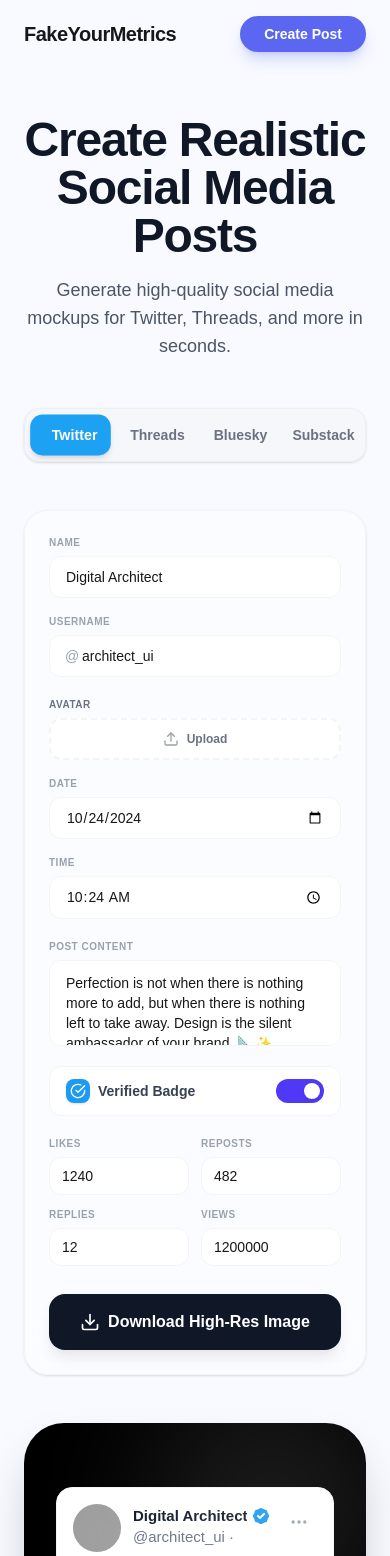
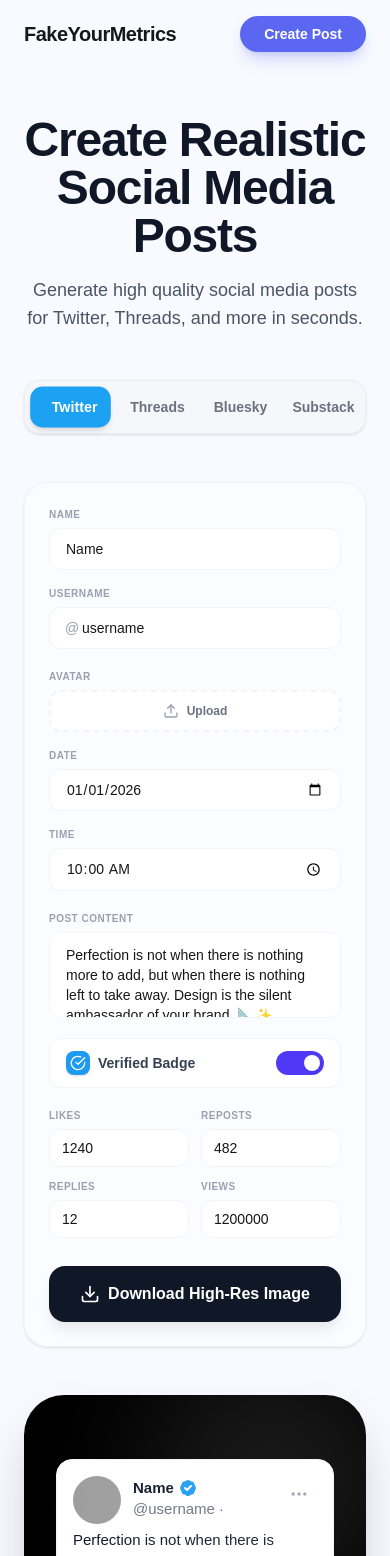
Before and after one commit to samuel-samson06/fake_your_metrics, a Next.js app: page / in a window 390 px wide. Shown: the top 1556 px of the page. Built offline with nearby package versions, Linux system fonts and the light colour scheme; grey boxes are pictures that could not be loaded.

Commit message:
fix: Worked on the user downloading the post that they want with their image in place

```diff
--- a/components/homepage/Footer.tsx
+++ b/components/homepage/Footer.tsx
@@ -7,7 +7,7 @@
         <div className="flex flex-col gap-2 text-center md:text-left">
           <div className="text-lg font-bold text-gray-900">FakeYourMetrics</div>
           <p className="text-xs text-gray-500">
-            © 2024 FakeYourMetrics. Built for architects of digital presence.
+            © 2026 FakeYourMetrics. Built for architects of digital presence.
           </p>
         </div>
 
--- a/components/homepage/Form.tsx
+++ b/components/homepage/Form.tsx
@@ -1,7 +1,8 @@
-import React, { useCallback, useState } from 'react'
-import { PostState } from './Main'
+import React, { useCallback, useMemo, useState } from 'react'
 import { toPng } from 'html-to-image'
 import { FiDownload, FiCheckCircle, FiUpload, FiAlertCircle } from 'react-icons/fi'
+import { PostState } from './Main'
+import avatar from "@/public/avatar.jpg"
 
 interface FormProps {
   state: PostState
@@ -17,80 +18,100 @@
   profileImage?: string
 }
 
+const waitForImages = (node: HTMLElement): Promise<void[]> => {
+  const images = Array.from(node.querySelectorAll('img'))
+  return Promise.all(
+    images.map((img) => {
+      if (img.complete && img.naturalHeight !== 0) return Promise.resolve()
+      return new Promise<void>((resolve, reject) => {
+        img.onload = () => resolve()
+        img.onerror = () => reject(new Error(`Failed to load image: ${img.src}`))
+      })
+    })
+  )
+}
+
 function Form({ state, updateState }: FormProps) {
   const [isTouched, setIsTouched] = useState(false)
 
-  const getErrors = useCallback(() => {
-    const newErrors: ValidationErrors = {}
-    if (!state.name?.trim()) newErrors.name = 'Required'
-    if (!state.username?.trim()) newErrors.username = 'Required'
-    if (!state.content?.trim()) newErrors.content = 'Required'
-    if (!state.date) newErrors.date = 'Required'
-    if (!state.time) newErrors.time = 'Required'
-    if (!state.profileImage) newErrors.profileImage = 'Required'
-    return newErrors
+  const errors = useMemo<ValidationErrors>(() => {
+    if (!isTouched) return {}
+    return {
+      ...(!state.name?.trim()     && { name: 'Required' }),
+      ...(!state.username?.trim() && { username: 'Required' }),
+      ...(!state.content?.trim()  && { content: 'Required' }),
+      ...(!state.date             && { date: 'Required' }),
+      ...(!state.time             && { time: 'Required' }),
+      ...(!state.profileImage     && { profileImage: 'Required' }),
+    }
+  }, [isTouched, state])
+
+  const isValid = useMemo(() => {
+    const { name, username, content, date, time, profileImage } = state
+    return !!(name?.trim() && username?.trim() && content?.trim() && date && time && profileImage)
   }, [state])
-
-  const errors = isTouched ? getErrors() : {}
-  const isValid = Object.keys(getErrors()).length === 0
 
   const handleImageUpload = (e: React.ChangeEvent<HTMLInputElement>) => {
     const file = e.target.files?.[0]
-    if (file) {
-      if (state.profileImage) URL.revokeObjectURL(state.profileImage)
-      const url = URL.createObjectURL(file)
-      updateState({ profileImage: url })
-    }
+    if (!file) return
+
+    if (file.size > 5 * 1024 * 1024) {
+      alert('File size must be less than 5MB')
+      return
     }
 
-  const handleDownload = useCallback(() => {
+    const reader = new FileReader()
+    reader.onload = (event) => {
+      updateState({ profileImage: event.target?.result as string })
+    }
+    reader.readAsDataURL(file)
+  }
+
+  const handleDownload = useCallback(async () => {
     setIsTouched(true)
-    const currentErrors = getErrors()
-    if (Object.keys(currentErrors).length > 0) return
+    if (!isValid) return
 
     const node = document.getElementById('preview-canvas')
     if (!node) return
 
-    toPng(node, {
-      cacheBust: true,
-      pixelRatio: 3,
-    })
-      .then((dataUrl) => {
+    try {
+      await document.fonts.ready
+      await waitForImages(node)
+
+      const dataUrl = await toPng(node, { cacheBust: true, pixelRatio: 3 })
+
       const link = document.createElement('a')
-        link.download = `fake-${state.platform}-post.png`
+      link.download = `${state.platform}-post.png`
       link.href = dataUrl
       link.click()
-      })
-      .catch((err) => {
-        console.error('oops, something went wrong!', err)
-      })
-  }, [state.platform, getErrors])
+    } catch (error) {
+      console.error('Download error:', error)
+      alert('Something went wrong during download. Please try again.')
+    }
+  }, [isValid, state.platform])
 
-  // const isValid = Object.keys(getErrors()).length === 0
+  const inputBase = 'px-4 py-2.5 bg-white border rounded-xl focus:ring-2 focus:ring-accent/20 outline-none text-sm font-medium transition-all'
+  const errorBorder = 'border-red-200 ring-1 ring-red-50'
+  const normalBorder = 'border-gray-100'
 
   return (
     <div className="w-full h-full bg-white/40 backdrop-blur-sm border border-gray-100 p-6 sm:p-8 rounded-3xl shadow-sm flex flex-col gap-5">
+
       {/* Name & Username */}
       <div className="grid grid-cols-1 sm:grid-cols-2 gap-4">
         <label className="flex flex-col gap-1.5">
-          <div className="flex justify-between items-center">
-            <span className="text-[10px] font-bold text-gray-400 uppercase tracking-wider">Name</span>
-            {errors.name && <span className="text-[10px] text-red-500 font-bold flex items-center gap-1"><FiAlertCircle /> Required</span>}
-          </div>
+          <FieldHeader label="Name" error={errors.name} />
           <input
             type="text"
             value={state.name}
             onChange={(e) => updateState({ name: e.target.value })}
             onBlur={() => setIsTouched(true)}
-            className={`px-4 py-2.5 bg-white border ${errors.name ? 'border-red-200 ring-1 ring-red-50' : 'border-gray-100'} rounded-xl focus:ring-2 focus:ring-accent/20 outline-none text-sm font-medium transition-all`}
+            className={`${inputBase} ${errors.name ? errorBorder : normalBorder}`}
             placeholder="Digital Architect"
           />
         </label>
         <label className="flex flex-col gap-1.5">
-          <div className="flex justify-between items-center">
-            <span className="text-[10px] font-bold text-gray-400 uppercase tracking-wider">Username</span>
-            {errors.username && <span className="text-[10px] text-red-500 font-bold flex items-center gap-1"><FiAlertCircle /> Required</span>}
-          </div>
+          <FieldHeader label="Username" error={errors.username} />
           <div className="relative">
             <span className="absolute left-4 top-1/2 -translate-y-1/2 text-gray-400 text-sm">@</span>
             <input
@@ -98,20 +119,17 @@
               value={state.username}
               onChange={(e) => updateState({ username: e.target.value.replace(/^@/, '') })}
               onBlur={() => setIsTouched(true)}
-              className={`w-full pl-8 pr-4 py-2.5 bg-white border ${errors.username ? 'border-red-200 ring-1 ring-red-50' : 'border-gray-100'} rounded-xl focus:ring-2 focus:ring-accent/20 outline-none text-sm font-medium transition-all`}
+              className={`w-full pl-8 pr-4 py-2.5 bg-white border ${errors.username ? errorBorder : normalBorder} rounded-xl focus:ring-2 focus:ring-accent/20 outline-none text-sm font-medium transition-all`}
               placeholder="username"
             />
           </div>
         </label>
       </div>
 
-      {/* Profile Image & Date/Time */}
+      {/* Avatar, Date & Time */}
       <div className="grid grid-cols-1 sm:grid-cols-3 gap-4">
-        <div className="sm:col-span-1">
-          <label className="flex flex-col gap-1.5 h-full">
-            <div className="flex justify-between items-center">
-              <span className="text-[10px] font-bold text-gray-500 uppercase tracking-wider">Avatar</span>
-            </div>
+        <label className="flex flex-col gap-1.5">
+          <FieldHeader label="Avatar" error={errors.profileImage} />
           <div className="relative grow min-h-[42px]">
             <input
               type="file"
@@ -121,7 +139,12 @@
             />
             <div className={`h-full flex items-center justify-center gap-2 border-2 border-dashed ${errors.profileImage ? 'border-red-200 bg-red-50/50' : 'border-gray-100 bg-white'} rounded-xl transition-colors hover:border-accent/40`}>
               {state.profileImage ? (
-                  <img src={state.profileImage} alt="Preview" className="w-8 h-8 rounded-full object-cover" />
+                <img
+                  src={state.profileImage}
+                  alt="Avatar preview"
+                  className="w-8 h-8 rounded-full object-cover"
+                  onError={(e) => { e.currentTarget.src = avatar.src }}
+                />
               ) : (
                 <FiUpload className="text-gray-400" />
               )}
@@ -129,14 +152,13 @@
             </div>
           </div>
         </label>
-        </div>
         <label className="flex flex-col gap-1.5">
           <span className="text-[10px] font-bold text-gray-400 uppercase tracking-wider">Date</span>
           <input
             type="date"
             value={state.date}
             onChange={(e) => updateState({ date: e.target.value })}
-            className="px-4 py-2.5 bg-white border border-gray-100 rounded-xl focus:ring-2 focus:ring-accent/20 outline-none text-sm font-medium transition-all"
+            className={`${inputBase} ${normalBorder}`}
           />
         </label>
         <label className="flex flex-col gap-1.5">
@@ -145,11 +167,12 @@
             type="time"
             value={state.time}
             onChange={(e) => updateState({ time: e.target.value })}
-            className="px-4 py-2.5 bg-white border border-gray-100 rounded-xl focus:ring-2 focus:ring-accent/20 outline-none text-sm font-medium transition-all"
+            className={`${inputBase} ${normalBorder}`}
           />
         </label>
       </div>
 
+      {/* Substack Title */}
       {state.platform === 'substack' && (
         <label className="flex flex-col gap-1.5 animate-in slide-in-from-top-2 duration-300">
           <span className="text-[10px] font-bold text-gray-400 uppercase tracking-wider">Article Title</span>
@@ -157,29 +180,26 @@
             type="text"
             value={state.title}
             onChange={(e) => updateState({ title: e.target.value })}
-            className="px-4 py-2.5 bg-white border border-gray-100 rounded-xl focus:ring-2 focus:ring-accent/20 outline-none text-sm font-medium transition-all"
+            className={`${inputBase} ${normalBorder}`}
             placeholder="The Future of Interface Design"
           />
         </label>
       )}
 
-      {/* Content */}
+      {/* Post Content */}
       <label className="flex flex-col gap-1.5">
-        <div className="flex justify-between items-center">
-          <span className="text-[10px] font-bold text-gray-400 uppercase tracking-wider">Post Content</span>
-          {errors.content && <span className="text-[10px] text-red-500 font-bold flex items-center gap-1"><FiAlertCircle /> Required</span>}
-        </div>
+        <FieldHeader label="Post Content" error={errors.content} />
         <textarea
           value={state.content}
           onChange={(e) => updateState({ content: e.target.value })}
           onBlur={() => setIsTouched(true)}
           rows={3}
-            className={`px-4 py-3 bg-white border ${errors.content ? 'border-red-200 ring-1 ring-red-50' : 'border-gray-100'} rounded-xl focus:ring-2 focus:ring-accent/20 outline-none text-sm font-medium transition-all resize-none mb-0`}
+          className={`px-4 py-3 bg-white border ${errors.content ? errorBorder : normalBorder} rounded-xl focus:ring-2 focus:ring-accent/20 outline-none text-sm font-medium transition-all resize-none`}
           placeholder="Write your content..."
         />
       </label>
 
-      {/* Verified Toggle */}
+      {/* Verified Badge Toggle */}
       <div className="flex items-center justify-between px-4 py-3 bg-white border border-gray-100 rounded-xl">
         <div className="flex items-center gap-2">
           <div className="bg-[#1D9BF0] rounded-lg p-1 text-white shadow-sm">
@@ -189,9 +209,7 @@
         </div>
         <button
           onClick={() => updateState({ isVerified: !state.isVerified })}
-          className={`w-12 h-6 rounded-full transition-all flex items-center p-1 cursor-pointer ${
-            state.isVerified ? 'bg-indigo-600' : 'bg-gray-200'
-          }`}
+          className={`w-12 h-6 rounded-full transition-all flex items-center p-1 cursor-pointer ${state.isVerified ? 'bg-indigo-600' : 'bg-gray-200'}`}
         >
           <div className={`w-4 h-4 rounded-full bg-white shadow-sm transition-transform ${state.isVerified ? 'translate-x-6' : 'translate-x-0'}`} />
         </button>
@@ -199,49 +217,26 @@
 
       {/* Metrics */}
       <div className="grid grid-cols-2 sm:grid-cols-4 gap-3">
-        <label className="flex flex-col gap-1.5">
-          <span className="text-[10px] font-bold text-gray-400 uppercase tracking-wider">Likes</span>
+        {(['likes', 'retweets', 'replies', 'views'] as const).map((metric) => (
+          <label key={metric} className="flex flex-col gap-1.5">
+            <span className="text-[10px] font-bold text-gray-400 uppercase tracking-wider">
+              {metric === 'retweets' ? 'Reposts' : metric.charAt(0).toUpperCase() + metric.slice(1)}
+            </span>
             <input
               type="number"
-            value={state.likes}
-            onChange={(e) => updateState({ likes: parseInt(e.target.value) || 0 })}
-            className="px-3 py-2 bg-white border border-gray-100 rounded-xl focus:ring-2 focus:ring-accent/20 outline-none text-sm font-medium transition-all"
+              value={state[metric]}
+              onChange={(e) => updateState({ [metric]: parseInt(e.target.value) || 0 })}
+              className={`px-3 py-2 bg-white border ${normalBorder} rounded-xl focus:ring-2 focus:ring-accent/20 outline-none text-sm font-medium transition-all`}
             />
           </label>
-        <label className="flex flex-col gap-1.5">
-          <span className="text-[10px] font-bold text-gray-400 uppercase tracking-wider">Reposts</span>
-          <input
-            type="number"
-            value={state.retweets}
-            onChange={(e) => updateState({ retweets: parseInt(e.target.value) || 0 })}
-            className="px-3 py-2 bg-white border border-gray-100 rounded-xl focus:ring-2 focus:ring-accent/20 outline-none text-sm font-medium transition-all"
-          />
-        </label>
-        <label className="flex flex-col gap-1.5">
-          <span className="text-[10px] font-bold text-gray-400 uppercase tracking-wider">Replies</span>
-          <input
-            type="number"
-            value={state.replies}
-            onChange={(e) => updateState({ replies: parseInt(e.target.value) || 0 })}
-            className="px-3 py-2 bg-white border border-gray-100 rounded-xl focus:ring-2 focus:ring-accent/20 outline-none text-sm font-medium transition-all"
-          />
-        </label>
-        <label className="flex flex-col gap-1.5">
-          <span className="text-[10px] font-bold text-gray-400 uppercase tracking-wider">Views</span>
-          <input
-            type="number"
-            value={state.views}
-            onChange={(e) => updateState({ views: parseInt(e.target.value) || 0 })}
-            className="px-3 py-2 bg-white border border-gray-100 rounded-xl focus:ring-2 focus:ring-accent/20 outline-none text-sm font-medium transition-all"
-          />
-        </label>
+        ))}
       </div>
 
-      {/* Download Button */}
+      {/* Download */}
       <button
         onClick={handleDownload}
         disabled={isTouched && !isValid}
-        className={`w-full ${!isTouched || isValid ? 'bg-gray-900 hover:bg-black' : 'bg-gray-300 cursor-not-allowed'} text-white rounded-2xl py-4 font-bold flex items-center justify-center gap-2 transition-all mt-2 shadow-lg shadow-gray-200 active:scale-[0.98] cursor-pointer`}
+        className={`w-full text-white rounded-2xl py-4 font-bold flex items-center justify-center gap-2 transition-all mt-2 shadow-lg shadow-gray-200 active:scale-[0.98] cursor-pointer ${isTouched && !isValid ? 'bg-gray-300 cursor-not-allowed' : 'bg-gray-900 hover:bg-black'}`}
       >
         <FiDownload className="w-5 h-5" />
         {isTouched && !isValid ? 'Please fill required fields' : 'Download High-Res Image'}
@@ -250,4 +245,18 @@
   )
 }
 
+// Small helper to avoid repeating the label+error pattern
+function FieldHeader({ label, error }: { label: string; error?: string }) {
+  return (
+    <div className="flex justify-between items-center">
+      <span className="text-[10px] font-bold text-gray-400 uppercase tracking-wider">{label}</span>
+      {error && (
+        <span className="text-[10px] text-red-500 font-bold flex items-center gap-1">
+          <FiAlertCircle /> Required
+        </span>
+      )}
+    </div>
+  )
+}
+
 export default Form
--- a/components/homepage/Main.tsx
+++ b/components/homepage/Main.tsx
@@ -40,15 +40,15 @@
 function Main() {
   const [state, setState] = useState<PostState>({
     platform: 'twitter',
-    name: 'Digital Architect',
-    username: 'architect_ui',
+    name: 'Name',
+    username: 'username',
     content: "Perfection is not when there is nothing more to add, but when there is nothing left to take away. Design is the silent ambassador of your brand. 📐✨",
     isVerified: true,
     likes: 1240,
     retweets: 482,
     replies: 12,
-    time: '10:24',
-    date: '2024-10-24',
+    time: '10:00',
+    date: '2026-01-01',
     views: 1200000,
     profileImage: null,
     title: 'The Future of Interface Design'
@@ -92,7 +92,7 @@
           Create Realistic Social Media Posts
         </h1>
         <p className="text-lg text-gray-600">
-          Generate high-quality social media mockups for Twitter, Threads, and more in seconds.
+          Generate high quality social media posts for Twitter, Threads, and more in seconds.
         </p>
       </div>
 
```
Also changed, not shown: public/avatar.jpg (added). Lines whose indentation alone changed are shown as unchanged.
